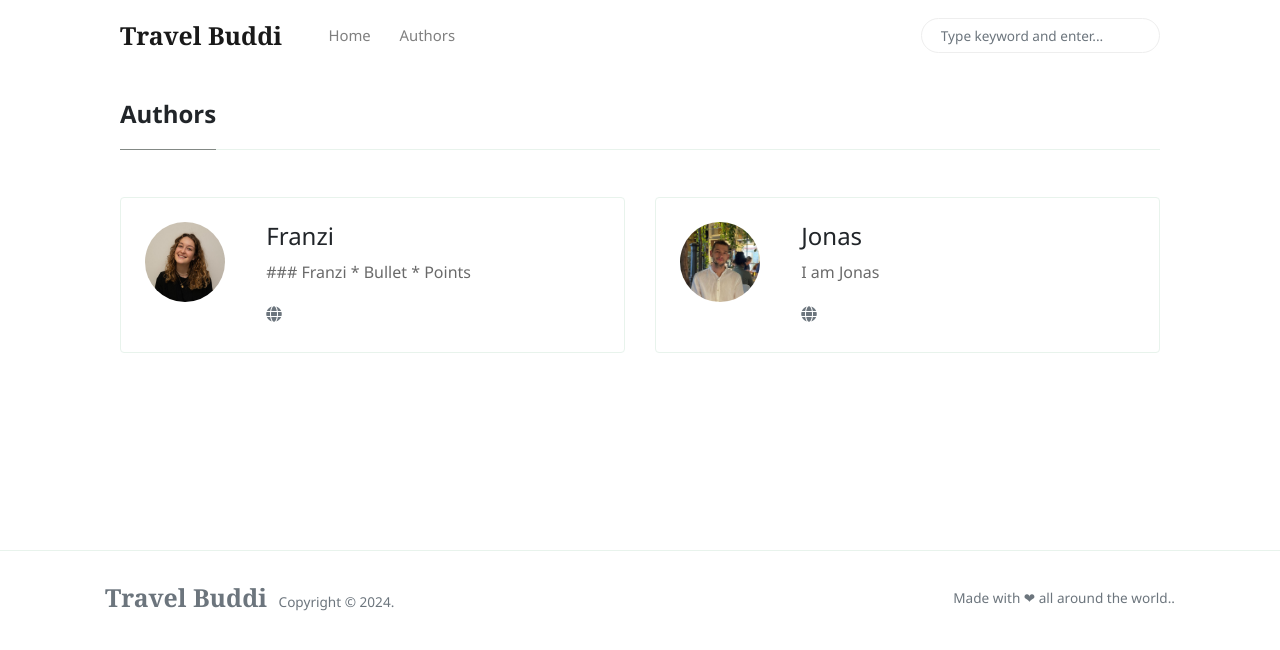
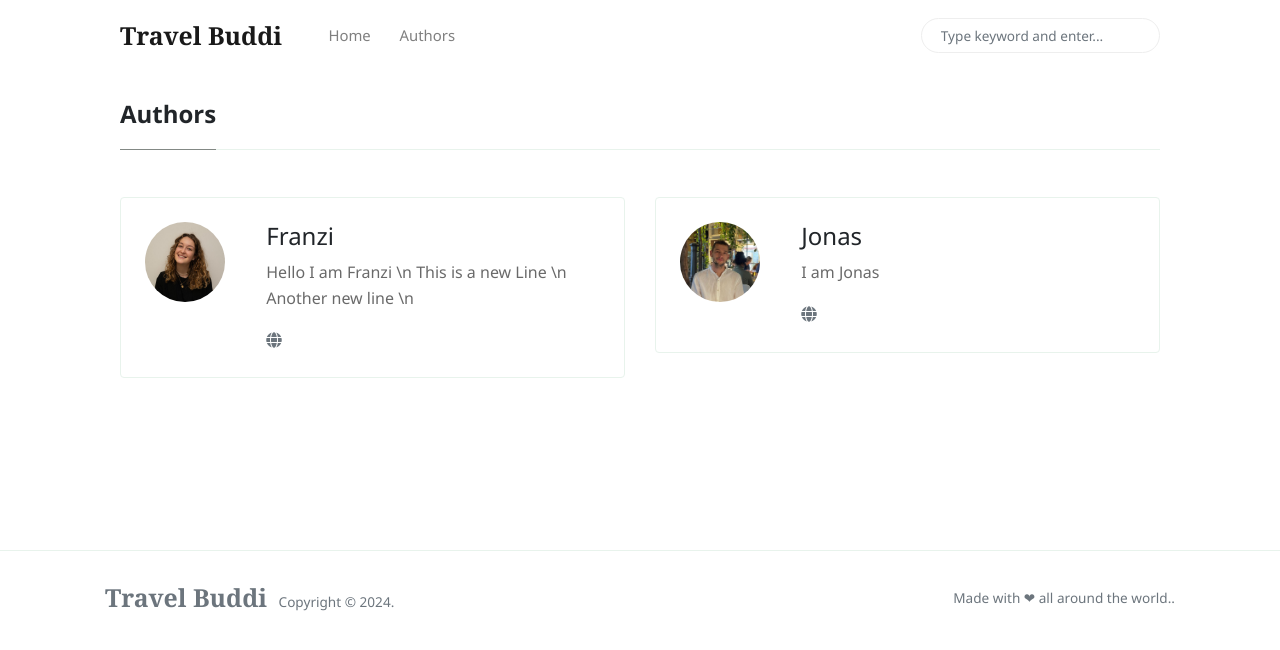
Before and after one commit to travelbuddi/travelbuddi.github.io, a Jekyll site: the page built from _pages/authors-list.html, in a window 1280 px wide. Shown: the top 650 px of the page. Built offline with Jekyll 4.4.1, drawn with Linux system fonts in a browser that asks for light colours; nearby versions of some CDN libraries.

Commit message:
New line in bio

```diff
--- a/_config.yml
+++ b/_config.yml
@@ -26,9 +26,9 @@ authors:
       site:           https://travelbuddi.github.io/
       avatar:         assets/images/franzi.jpeg
       bio:            |
-                      ### Franzi
-                      * Bullet
-                      * Points
+                      Hello I am Franzi \n
+                      This is a new Line \n
+                      Another new line \n
 
       #email:          wowthemesnet@gmail.com
       #twitter:        https://twitter.com/wowthemesnet
```
